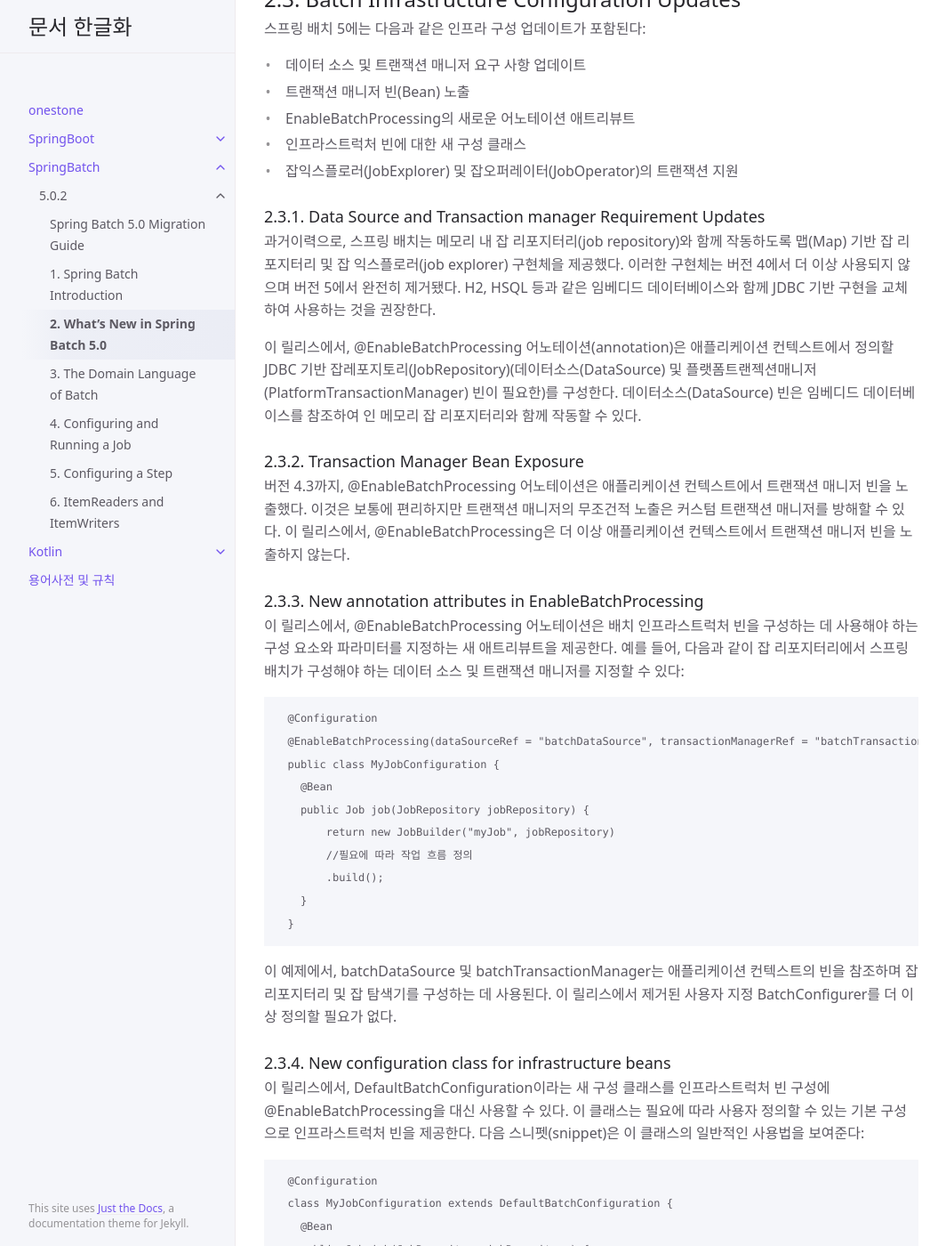
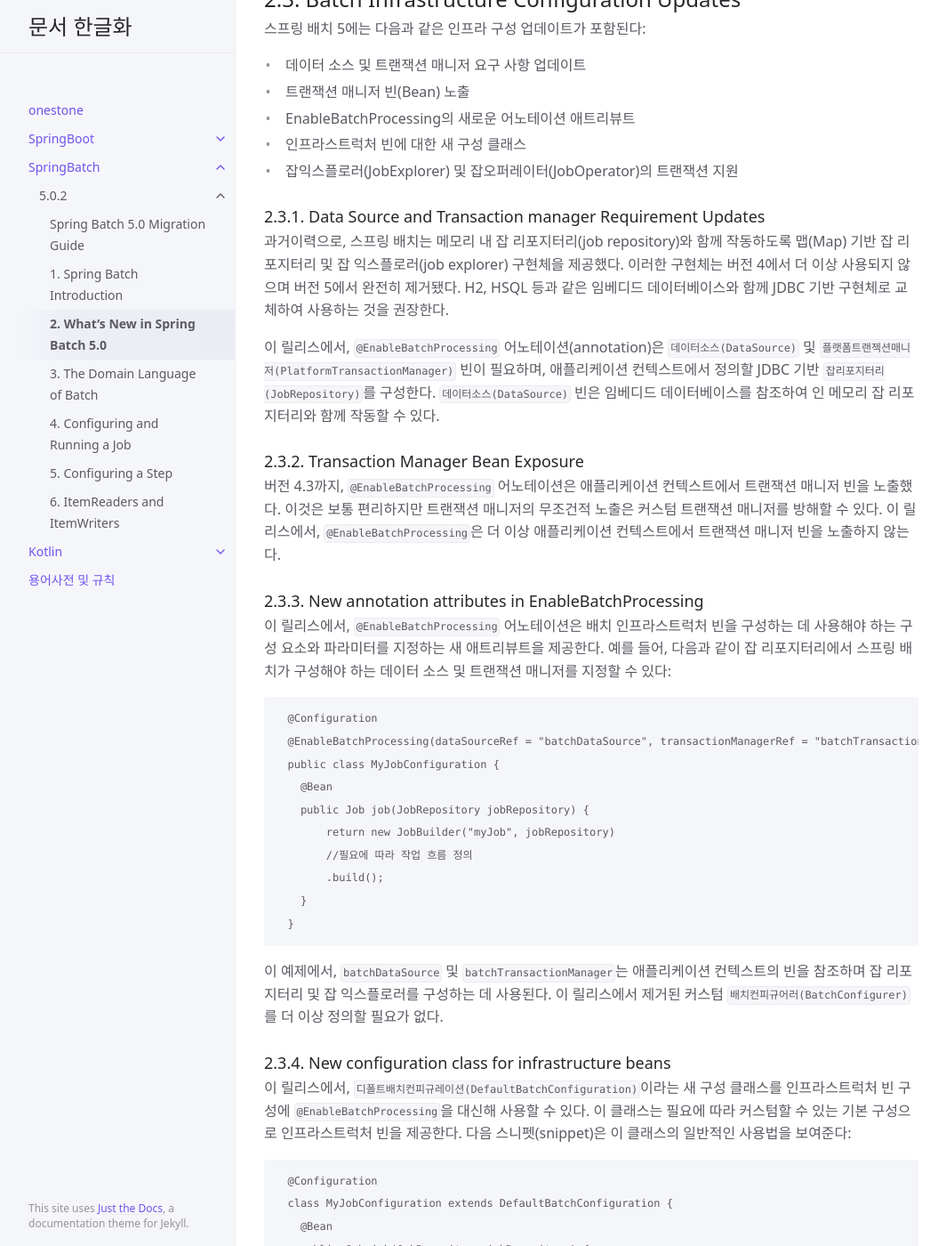
Before and after one commit to onestone9900/onestone9900.github.io, a Jekyll site: the page built from docs/spring_batch/5.0.2/3.what’s_new_in_spring_batch _5.0.md, in a window 1280 px wide and 1400 px high, scrolled down 1073 px. Shown: the whole window at 89% size, without its empty margins (107-1171 px from the left). Built offline with Jekyll 4.4.1, drawn with Linux system fonts in a browser that asks for light colours; some of the changed text lies outside the part shown.

Commit message:
docs: 2. What’s New in Spring Batch 5.0 교정, 교열

````diff
--- a/docs/spring_batch/5.0.2/3.what’s_new_in_spring_batch _5.0.md
+++ b/docs/spring_batch/5.0.2/3.what’s_new_in_spring_batch _5.0.md
@@ -46,17 +46,17 @@ nav_order: 4
 
 
 ### 2.3.1. Data Source and Transaction manager Requirement Updates
-과거이력으로, 스프링 배치는 메모리 내 잡 리포지터리(job repository)와 함께 작동하도록 맵(Map) 기반 잡 리포지터리 및 잡 익스플로러(job explorer) 구현체을 제공했다. 이러한 구현체는 버전 4에서 더 이상 사용되지 않으며 버전 5에서 완전히 제거됐다. H2, HSQL 등과 같은 임베디드 데이터베이스와 함께 JDBC 기반 구현을 교체하여 사용하는 것을 권장한다.
+과거이력으로, 스프링 배치는 메모리 내 잡 리포지터리(job repository)와 함께 작동하도록 맵(Map) 기반 잡 리포지터리 및 잡 익스플로러(job explorer) 구현체을 제공했다. 이러한 구현체는 버전 4에서 더 이상 사용되지 않으며 버전 5에서 완전히 제거됐다. H2, HSQL 등과 같은 임베디드 데이터베이스와 함께 JDBC 기반 구현체로 교체하여 사용하는 것을 권장한다.
 
-이 릴리스에서, @EnableBatchProcessing 어노테이션(annotation)은 애플리케이션 컨텍스트에서 정의할 JDBC 기반 잡레포지토리(JobRepository)(데이터소스(DataSource) 및 플랫폼트랜젝션매니저(PlatformTransactionManager) 빈이 필요한)를 구성한다. 데이터소스(DataSource) 빈은 임베디드 데이터베이스를 참조하여 인 메모리 잡 리포지터리와 함께 작동할 수 있다.
+이 릴리스에서, `@EnableBatchProcessing` 어노테이션(annotation)은 `데이터소스(DataSource)` 및 `플랫폼트랜젝션매니저(PlatformTransactionManager)` 빈이 필요하며, 애플리케이션 컨텍스트에서 정의할 JDBC 기반 `잡리포지터리(JobRepository)`를 구성한다. `데이터소스(DataSource)` 빈은 임베디드 데이터베이스를 참조하여 인 메모리 잡 리포지터리와 함께 작동할 수 있다.
 
 
 ### 2.3.2. Transaction Manager Bean Exposure
-버전 4.3까지, @EnableBatchProcessing 어노테이션은 애플리케이션 컨텍스트에서 트랜잭션 매니저 빈을 노출했다. 이것은 보통에 편리하지만 트랜잭션 매니저의 무조건적 노출은 커스텀 트랜잭션 매니저를 방해할 수 있다. 이 릴리스에서, @EnableBatchProcessing은 더 이상 애플리케이션 컨텍스트에서 트랜잭션 매니저 빈을 노출하지 않는다.
+버전 4.3까지, `@EnableBatchProcessing` 어노테이션은 애플리케이션 컨텍스트에서 트랜잭션 매니저 빈을 노출했다. 이것은 보통 편리하지만 트랜잭션 매니저의 무조건적 노출은 커스텀 트랜잭션 매니저를 방해할 수 있다. 이 릴리스에서, `@EnableBatchProcessing`은 더 이상 애플리케이션 컨텍스트에서 트랜잭션 매니저 빈을 노출하지 않는다.
 
 
 ### 2.3.3. New annotation attributes in EnableBatchProcessing
-이 릴리스에서, @EnableBatchProcessing 어노테이션은 배치 인프라스트럭처 빈을 구성하는 데 사용해야 하는 구성 요소와 파라미터를 지정하는 새 애트리뷰트을 제공한다. 예를 들어, 다음과 같이 잡 리포지터리에서 스프링 배치가 구성해야 하는 데이터 소스 및 트랜잭션 매니저를 지정할 수 있다:
+이 릴리스에서, `@EnableBatchProcessing` 어노테이션은 배치 인프라스트럭처 빈을 구성하는 데 사용해야 하는 구성 요소와 파라미터를 지정하는 새 애트리뷰트을 제공한다. 예를 들어, 다음과 같이 잡 리포지터리에서 스프링 배치가 구성해야 하는 데이터 소스 및 트랜잭션 매니저를 지정할 수 있다:
 
 ```
   @Configuration
@@ -71,11 +71,11 @@ nav_order: 4
   }
 ```
 
-이 예제에서, batchDataSource 및 batchTransactionManager는 애플리케이션 컨텍스트의 빈을 참조하며 잡 리포지터리 및 잡 탐색기를 구성하는 데 사용된다. 이 릴리스에서 제거된 사용자 지정 BatchConfigurer를 더 이상 정의할 필요가 없다.
+이 예제에서, `batchDataSource` 및 `batchTransactionManager`는 애플리케이션 컨텍스트의 빈을 참조하며 잡 리포지터리 및 잡 익스플로러를 구성하는 데 사용된다. 이 릴리스에서 제거된 커스텀 `배치컨피규어러(BatchConfigurer)`를 더 이상 정의할 필요가 없다.
 
 
 ### 2.3.4. New configuration class for infrastructure beans
-이 릴리스에서, DefaultBatchConfiguration이라는 새 구성 클래스를 인프라스트럭처 빈 구성에 @EnableBatchProcessing을 대신 사용할 수 있다. 이 클래스는 필요에 따라 사용자 정의할 수 있는 기본 구성으로 인프라스트럭처 빈을 제공한다. 다음 스니펫(snippet)은 이 클래스의 일반적인 사용법을 보여준다:
+이 릴리스에서, `디폴트배치컨피규레이션(DefaultBatchConfiguration)`이라는 새 구성 클래스를 인프라스트럭처 빈 구성에 `@EnableBatchProcessing`을 대신해 사용할 수 있다. 이 클래스는 필요에 따라 커스텀할 수 있는 기본 구성으로 인프라스트럭처 빈을 제공한다. 다음 스니펫(snippet)은 이 클래스의 일반적인 사용법을 보여준다:
 
 ```
   @Configuration
@@ -89,7 +89,7 @@ nav_order: 4
   }
 ```
 
-이 예제에서, 잡(Job) 빈 정의에 주입된 잡리포지터리(JobRepository) 빈은 디폴트배치컨피규레이션(DefaultBatchConfiguration) 클래스에서 정의된다. 해당 getter를 재정의하여 맞춤 파라미터를 지정할 수 있다. 예를 들어, 다음 예는 잡 리포지터리 및 잡 익스플로러에서 사용되는 기본 문자 인코딩을 재정의하는 방법을 보여준다:
+이 예제에서, `잡(Job)` 빈 정의에 주입된 `잡리포지터리(JobRepository)` 빈은 `디폴트배치컨피규레이션(DefaultBatchConfiguration)` 클래스에서 정의된다. 해당 getter를 오버라이드(override)하여 맞춤 파라미터를 지정할 수 있다. 예를 들어, 다음 예는 잡 리포지터리 및 잡 익스플로러에서 사용되는 기본 문자 인코딩을 오버라이드하는 방법을 보여준다:
 
 ```
   @Configuration
@@ -113,11 +113,11 @@ nav_order: 4
 
 
 ### 2.4.1. Support for any type as a job parameter
-이 버전은 v4에서와 같이 미리-정의된 4가지 유형(long, double, string, date)뿐만 아니라 모든 유형을 잡 파라미터로 사용하기 위한 지원을 추가한다. 이 변경 사항은 데이터베이스(미리 정의된 각 유형에 대해 더 이상 4개의 개별 열이 없음)에서 잡 파라미터가 유지되는 방식에 영향을 미친다. DDL 변경에 대한 [BATCH_JOB_EXECUTION_PARAMS의 열 변경](https://github.com/spring-projects/spring-batch/wiki/Spring-Batch-5.0-Migration-Guide#column-change-in-batch_job_execution_params)을 확인하자. 이제 파라미터 타입의 정규화된 이름과 파라미터 값이 `문자열(String)`로 유지된다. 문자열 리터럴은 표준 스프링 컨버전 서비스를 사용하여 파라미터 타입으로 변환된다. 표준 컨버전 서비스는 사용자 특정 유형을 문자열 리터럴로 변환하거나 문자열 리터럴에서 변환하는 데 필요한 변환기로 보강할 수 있다.
+이 버전은 v4에서와 같이 미리 정의된 4가지 타입(long, double, string, date)뿐만 아니라 모든 타입을 잡 파라미터로 사용하기 위한 지원이 추가됐다. 이 변경 사항은 데이터베이스에서 잡 파라미터가 유지되는 방식에 영향을 미친다. 더 이상 미리 정의된 각 타입에 대한 4개의 개별 컬럼은 없다. DDL 변경에 대한 [BATCH_JOB_EXECUTION_PARAMS의 컬럼 변경](https://onestone9900.github.io/docs/spring_batch/5.0.2/1.spring_batch_5.0_migration_guide/#column-change-in-batch_job_execution_params)을 확인하자. 이제 파라미터 타입의 정규화된 이름과 파라미터 값이 `문자열(String)`로 유지된다. 문자열 리터럴은 표준 스프링 컨버전 서비스(standard Spring conversion service)를 사용하여 파라미터 타입으로 변환된다. 표준 컨버전 서비스는 사용자의 특정 타입을 문자열 리터럴로 변환하거나 문자열 리터럴에서 특정 타입으로 변환하는 데 필요한 컨버터(converter)로 보강할 수 있다.
 
 
 ### 2.4.2. Default job parameter conversion
-v4에서 잡 파라미터의 기본 표기법은 다음과 같이 지정되었다:
+v4에서 잡 파라미터의 기본 표기법은 다음과 같이 지정됐다:
 
 ```
   [+|-]parameterName(parameterType)=value
@@ -127,33 +127,33 @@ v4에서 잡 파라미터의 기본 표기법은 다음과 같이 지정되었
 
 v5에서는 잡 파라미터를 지정하는 두 가지 방법이 있다:
 
-`기본 표기법`
 
+#### `기본 표기법`
 기본 표기법은 이제 다음과 같이 지정된다:
 
 ```
   parameterName=parameterValue,parameterType,identificationFlag
 ```
 
-여기서 `parameterType`은 매개변수 유형의 정규화된 이름이다. 스프링 배치는 이 표기법을 지원하기 위해 `DefaultJobParametersConverter`를 제공한다.
+여기서 `parameterType`은 파라미터 타입의 이름이다. 스프링 배치는 이 표기법을 지원하기 위해 `디폴트잡파라미터컨버터(DefaultJobParametersConverter)`를 제공한다.
 
-`확장 표기법`
 
-기본 표기법은 대부분의 사례에 적합하지만, 예를 들어 값에 쉼표가 포함되어 있으면 불편할 수 있다. 이 경우 스프링 부트의 [Json 애플리케이션 프로퍼티](https://docs.spring.io/spring-boot/docs/current/reference/html/features.html#features.external-config.application-json)에서 영감을 얻은 확장 표기법을 사용할 수 있으며 다음과 같이 지정한다:
+#### `확장 표기법`
+기본 표기법은 대부분의 상황에 적합하지만, 예를 들어 값에 쉼표가 포함된 것이 불편할 수 있다. 이 경우 스프링 부트의 [Json 애플리케이션 프로퍼티](https://docs.spring.io/spring-boot/docs/current/reference/html/features.html#features.external-config.application-json)에서 영감을 얻은 확장 표기법을 사용할 수 있으며 다음과 같이 지정한다:
 ```
   parameterName='{"value": "parameterValue", "type":"parameterType", "identifying":"booleanValue"}'
 ```
-여기서 `parameterType`은 파라미터 타입의 이름이다. 스프링 배치는 이 표기법을 지원하기 위해 `JsonJobParametersConverter`를 제공한다.
+여기서 `parameterType`은 파라미터 타입의 이름이다. 스프링 배치는 이 표기법을 지원하기 위해 `Json잡파라미터컨버터(JsonJobParametersConverter)`를 제공한다.
 
 
 ## 2.5. Execution context serialization updates
-v5부터, Base64로/에서 컨텍스트를 직렬화(serialize)/역직렬화하도록(deserialize) `DefaultExecutionContextSerializer`가 업데이트되었다. 또한, `@EnableBatchProcessing` 또는 `DefaultBatchConfiguration`으로 구성된 기본 `ExecutionContextSerializer`가 `JacksonExecutionContextStringSerializer`에서 `DefaultExecutionContextSerializer`로 변경되었다. 잭슨(Jackson)에 대한 의존성이 선택 사항이 되었다. `JacksonExecutionContextStringSerializer`를 사용하기 위해서는 클래스패스에 `jackson-core`를 추가해야 한다.
+v5부터, Base64로/에서 컨텍스트를 직렬화(serialize)/역직렬화하도록(deserialize) `디폴트익스큐션컨텍스트시리얼라이저(DefaultExecutionContextSerializer)`가 업데이트되었다. 또한, `@EnableBatchProcessing` 또는 `디폴트배치컨피규레이션(DefaultBatchConfiguration)`으로 구성된 기본 `익스큐션컨텍스트시리얼라이저(ExecutionContextSerializer)`가 `잭슨익스큐션컨텍스트스트링시리얼라이저(JacksonExecutionContextStringSerializer)`에서 `디폴트익스큐션컨텍스트시리얼라이저(DefaultExecutionContextSerializer)`로 변경됐다. 잭슨(Jackson)에 대한 의존성이 선택 사항이 되었다. `잭슨익스큐션컨텍스트스트링시리얼라이저(JacksonExecutionContextStringSerializer)`를 사용하기 위해서는 클래스패스에 `jackson-core`를 추가해야 한다.
 
 
 ## 2.6. SystemCommandTasklet updates
-`SystemCommandTasklet`은 이 릴리스에서 다시 검토되었으며 다음과 같이 변경되었다:
+`SystemCommandTasklet`은 이 릴리스에서 재검토됐고 다음과 같이 변경했다:
 
-- tasklet 실행에서 명령(command) 실행을 분리하기 위해 `CommandRunner`라는 새로운 전략 인터페이스가 도입되었다. 기본 구현체는 `java.lang.Runtime#exec` API를 사용하여 시스템 명령을 실행하는 `JvmCommandRunner`이다. 이 인터페이스는 다른 API를 사용하여 시스템 명령을 실행하도록 구현할 수 있다.
+- tasklet 익스큐션에서 커맨드 익스큐션(command execution)을 분리하기 위해 `커맨드러너(CommandRunner)`라는 새로운 전략 인터페이스가 도입되었다. 기본 구현체는 `java.lang.Runtime#exec` API를 사용하여 시스템 명령을 실행하는 `Jvm커맨드러너(JvmCommandRunner)`이다. 이 인터페이스는 다른 API를 사용하여 시스템 명령을 실행하도록 구현할 수 있다.
 
 - 명령을 실행하는 메서드는 이제 명령과 해당 아규먼트(arguments)를 나타내는 `문자열(String)` 배열을 허용한다. 더 이상 명령을 토큰화하거나 전 처리(pre-processing)를 수행할 필요가 없다. 이 변경으로 API가 더 직관적이고 오류가 덜 발생한다.
 
@@ -165,7 +165,7 @@ v5부터, Base64로/에서 컨텍스트를 직렬화(serialize)/역직렬화하
 
 
 ### 2.7.1. Removal of autowiring from test utilities
-버전 4.3까지, `JobLauncherTestUtils` 및 `JobRepositoryTestUtils`는 테스트 중인 잡과 테스트 인프라스트럭처 설정을 용이하게 하기 위한 테스트 데이터 소스를 autowire하는 데 사용되었다. 이는 대부분의 사용 사례에 편리했지만, 여러 잡 또는 여러 데이터 소스가 정의된 테스트 컨텍스트에 대해 몇 가지 문제를 일으키는 것으로 나타났다. 이 릴리스에서, 이러한 유틸리티를 수동으로 또는 `@SpringBatchTest` 어노테이션을 통해 가져오는 동안 문제를 방지하기 위해 이러한 의존성의 autowiring을 제거하는 몇 가지 변경 사항을 도입했다.
+버전 4.3까지, `잡런처테스트유틸(JobLauncherTestUtils)` 및 `잡리포지터리테스트유틸(JobRepositoryTestUtils)`는 테스트 중인 잡과 테스트 인프라 설정을 용이하게 하기 위한 테스트 데이터 소스를 autowire하는 데 사용됐다. 이는 대부분의 상황에 편리했지만, 여러 잡 또는 여러 데이터 소스가 정의된 테스트 컨텍스트에 대해 몇 가지 문제를 일으키는 것으로 나타났다. 이 릴리스에서, 이러한 유틸리티를 수동으로 또는 `@SpringBatchTest` 어노테이션을 통해 가져오는 동안 문제를 방지하기 위해 이러한 의존성의 autowiring을 제거하는 몇 가지 변경 사항을 도입했다.
 
 
 ### 2.7.2. Migration to JUnit Jupiter
@@ -176,9 +176,9 @@ v5부터, Base64로/에서 컨텍스트를 직렬화(serialize)/역직렬화하
 
 
 ## 2.9. Transaction support in JobExplorer and JobOperator
-이 릴리스는 `JobExplorerFactoryBean`을 통해 생성된 `JobExplorer`에서 트랜잭션 지원을 도입한다. 이제 트랜잭션 애트리뷰트를 사용자 정의할 뿐만 아니라 배치 메타데이터를 쿼리할 때 읽기 전용 트랜잭션을 구동하는 데 사용할 트랜잭션 관리자를 지정할 수 있다.
+이 릴리스는 `잡익스플로러팩토리빈(JobExplorerFactoryBean)`을 통해 생성된 `잡익스플로러(JobExplorer)`에서 트랜잭션 지원을 도입한다. 이제 트랜잭션 애트리뷰트를 커스텀 가능할 뿐만 아니라 배치 메타데이터를 쿼리할 때 읽기 전용 트랜잭션을 구동하는 데 사용할 트랜잭션 매니저를 지정할 수 있다.
 
-동일한 트랜잭션 지원이 `JobOperatorFactoryBean`이라는 새 팩토리 빈을 통해 `JobOperator`에 추가되었다.
+동일한 트랜잭션 지원이 `잡오퍼레이션팩토리빈(JobOperatorFactoryBean)`이라는 새 팩토리 빈을 통해 `잡오퍼레이터(JobOperator)`에 추가됐다.
 
 ### 2.9.1. Automatic registration of a JobOperator with EnableBatchProcessing
 버전 4부터, `EnableBatchProcessing` 어노테이션은 스프링 배치 잡을 시작하는 데 필요한 모든 기본 인프라스트럭처 빈을 제공했다. 그러나, 잡 실행 중지, 재시작 및 실행을 포기하는 주요 진입점인, 잡 오퍼레이터(job operator) 빈을 등록하지 않았다.
@@ -186,15 +186,15 @@ v5부터, Base64로/에서 컨텍스트를 직렬화(serialize)/역직렬화하
 이러한 유틸리티는 잡 실행만큼 자주 사용되지는 않지만, 애플리케이션 컨텍스트에서 잡 오퍼레이터를 자동으로 추가하면 최종 사용자가 이러한 빈을 수동으로 구성할 필요가 없다.
 
 ### 2.9.2. Improved Java records support
-청크(chunk)-지향 스텝(step)의 항목으로 자바 레코드(Record)에 대한 지원은 v4.3에서 처음 도입되었지만, v4에는 자바 8이 기본으로 포함되어 있기 때문에 지원이 제한되었다. 초기 지원은 자바 16에서 마무리된 `java.lang.Record` API에 접근하지 않고, 자바 레코드를 생성하고 데이터로 채우는 리플렉션 트릭(reflection tricks)을 기반으로 했다.
+청크(chunk) 지향 스텝(step)의 아이템으로 자바 레코드(Record)에 대한 지원은 v4.3에서 처음 도입됐지만, v4에는 자바 8이 기본이었기 때문에 지원이 제한됐다. 초기 지원은 자바 16의 `java.lang.Record` API에 접근하지 않고, 자바 레코드를 생성하고 데이터로 채우는 리플렉션 트릭(reflection tricks)을 기반으로 했다.
 
-이제 v5에는 자바 17이 기본으로 있으므로, 프레임워크의 다른 부분에서 `레코드(Record)` API를 활용하여 스프링 배치에 레코드 지원을 개선했다. 예를 들어, `FlatFileItemReaderBuilder`는 이제 항목 유형이 레코드인지 일반 클래스인지 감지하고 그에 따라 해당 `FieldSetMapper` 구현체를 구성(예: 레코드의 경우 `RecordFieldSetMapper` 및 일반 클래스의 경우 `BeanWrapperFieldSetMapper`)할 수 있다. 여기서의 목표는 필요한 `FieldSetMapper` 유형의 구성을 사용자에게 투명하게 만드는 것이다.
+이제 v5에는 자바 17이 기본이므로, 프레임워크의 다른 부분에서 `레코드(Record)` API를 활용하여 스프링 배치에 레코드 지원을 개선했다. 예를 들어, `플랫파일아이템리더빌더(FlatFileItemReaderBuilder)`는 이제 아이템 타입이 레코드인지 일반 클래스인지 감지하고 그에 따라 해당 `필드셋매퍼(FieldSetMapper)` 구현체를 구성(예: 레코드의 경우 `레코드필드셋매퍼(RecordFieldSetMapper)` 및 일반 클래스의 경우 `빈래퍼필드셋매퍼(BeanWrapperFieldSetMapper)`)할 수 있다. 여기서의 목표는 필요한 `필드셋매퍼(FieldSetMapper)` 타입의 구성을 사용자에게 투명하게 만드는 것이다.
 
 
 ### 2.9.3. Batch tracing with Micrometer
-마이크로미터 1.10으로 업그레이드하면, 이제 배치 메트릭 외에 배치 트레이싱(tracing)을 사용할 수 있다. 스프링 배치는 각 잡에 대한 span과 잡 내의 각 스텝(step)에 대한 span을 생성한다. 예를 들어 [집킨(Zipkin)](https://zipkin.io/)과 같은 대시보드에서 추적(tracing)하는 메타-데이터를 수집해 볼 수 있다.
+마이크로미터 1.10으로 업그레이드하면, 이제 배치 메트릭 외에 배치 트레이싱(tracing)을 사용할 수 있다. 스프링 배치는 각 잡에 대한 span과 잡 내의 각 스텝(step)에 대한 span을 생성한다. 예를 들어 [집킨(Zipkin)](https://zipkin.io/)과 같은 대시보드에서 트레이싱(tracing) 메타 데이터를 수집해 볼 수 있다.
 
-또한, 이번 릴리스에서는 현재 활성 스텝(step)에서, 제공된 `JobLauncher`를 통한 잡 시작 횟수와 같은 새로운 지표를 소개한다.
+또한, 이번 릴리스에서는 현재 활성 스텝(step)에서, 제공된 `잡런처(JobLauncher)`를 통한 잡 시작 횟수와 같은 새로운 지표를 소개한다.
 
 
 ### 2.9.4. Java 8 features updates
@@ -202,7 +202,7 @@ v5부터, Base64로/에서 컨텍스트를 직렬화(serialize)/역직렬화하
 
 - 인터페이스에서 기본 메서드를 사용하고 "support" 클래스를 더 이상 사용하지 않음([이슈 3924](https://github.com/spring-projects/spring-batch/issues/3924) 참고)
 - 퍼블릭(public) API에서 적절한 위치에 `@FunctionalInterface` 추가 ([이슈 4107](https://github.com/spring-projects/spring-batch/issues/4107) 참고)
-- 날짜 및 시간 API의 유형을 잡 매개변수로 사용하도록 지원을 추가한다. ([이슈 1035](https://github.com/spring-projects/spring-batch/issues/1035) 참고)
+- 날짜 및 시간 API의 유형을 잡 파라미터로 사용하도록 지원한다. ([이슈 1035](https://github.com/spring-projects/spring-batch/issues/1035) 참고)
 
 
 ### 2.9.5. Support for SAP HANA a job repository
@@ -210,15 +210,15 @@ v5부터, Base64로/에서 컨텍스트를 직렬화(serialize)/역직렬화하
 
 
 ### 2.9.6. Full support for MariaDB as a separate product
-v4.3까지 스프링 배치는 마리아DB를 MySQL로 간주하여 지원했다. 이 릴리스에서 마리아DB는 자체 DDL 스크립트 및 `DataFieldMaxValueIncrementer`가 있는 독립 제품으로 취급한다.
+v4.3까지 스프링 배치는 마리아DB를 MySQL로 간주하여 지원했다. 이 릴리스에서 마리아DB는 자체 DDL 스크립트 및 `데이터필드맥스벨류인크리먼터(DataFieldMaxValueIncrementer)`가 있는 독립 제품으로 취급한다.
 
 
 ### 2.9.7. New Maven Bill Of Materials for Spring Batch modules
-이 기능은 여러 번 요청되었으며 마침내 v5에서 제공된다. 이제 새로 추가된 Maven BOM을 사용하여 일관된 버전 번호로 스프링 배치 모듈을 가져올 수 있다.
+이 기능은 여러 번 요청되었으며 마침내 v5에서 제공된다. 이제 새로 추가된 Maven BOM을 사용하여 일관된 버전으로 스프링 배치 모듈을 가져올 수 있다.
 
 
 ### 2.9.8. UTF-8 by default
-파일 기반 항목 readers와 writers 사이의 일관성 없는 기본 인코딩, 실행 컨텍스트에서 멀티바이트 문자를 처리할 때 직렬화/역직렬화 문제 등과 같이, 프레임워크의 여러 영역에서 수년 동안 문자 인코딩과 관련된 몇 가지 문제가 보고되었다.
+파일 기반 아이템 리더(readers)와 라이터(writers) 사이의 일관성 없는 기본 인코딩, 익스큐션 컨텍스트에서 멀티바이트 문자를 처리할 때 직렬화/역직렬화 문제 등과 같이, 프레임워크의 여러 영역에서 수년 동안 문자 인코딩과 관련된 몇 가지 문제가 보고됐다.
 
 [JEP 400](https://openjdk.org/jeps/400)과 동일한 정신으로 [UTF-8 선언문(manifesto)](http://utf8everywhere.org/)을 따르는, 이 릴리스는 프레임워크의 모든 영역에서 기본 인코딩을 UTF-8로 업데이트하고 필요에 따라 이 기본값을 구성할 수 있도록 했다.
 
@@ -228,9 +228,9 @@ v4.3까지 스프링 배치는 마리아DB를 MySQL로 간주하여 지원했다
 
 
 ### 2.9.10. Execution context Meta-data improvement
-런타임 정보(예: 단계 유형, 재시작 플래그 등)와 관련하여 실행 컨텍스트에서 스프링 배치가 이미 유지하는 것 외에도, 이 릴리스에서는 컨텍스트를 직렬화하는 데 사용된 스프링 배치 버전인 실행 컨텍스트에 중요한 세부 정보를 추가한다.
+런타임 정보(예: 스텝 타입, 재시작 플래그 등)와 관련하여 익스큐션 컨텍스트에서 스프링 배치가 이미 유지하는 것 외에도, 이 릴리스에서는 컨텍스트를 직렬화하는 데 사용된 스프링 배치 버전인 실행 컨텍스트에 중요한 세부 정보를 추가한다.
 
-이것은 사소해 보이지만, 실행 컨텍스트 직렬화 및 역직렬화와 관련하여 업그레이드 문제를 디버깅할 때 엄청난 부가가치가 있다.
+이것은 사소해 보이지만, 익스큐션 컨텍스트 직렬화 및 역직렬화와 관련하여 업그레이드 문제를 디버깅할 때 엄청난 부가가치가 있다.
 
 
 ### 2.9.11. Improved documentation
````
Also changed, not shown: other parts of docs/spring_batch/5.0.2/3.what’s_new_in_spring_batch _5.0.md (+1 -1 lines).
